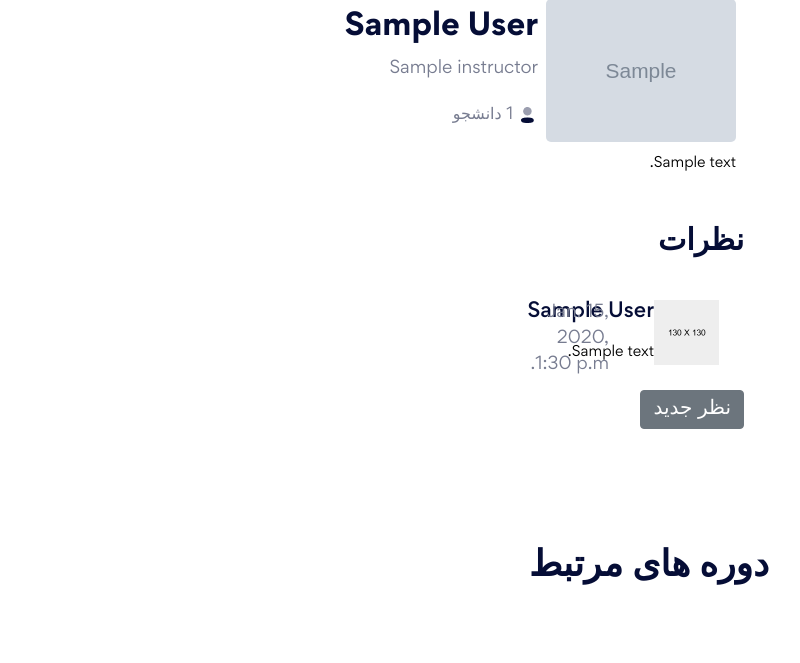
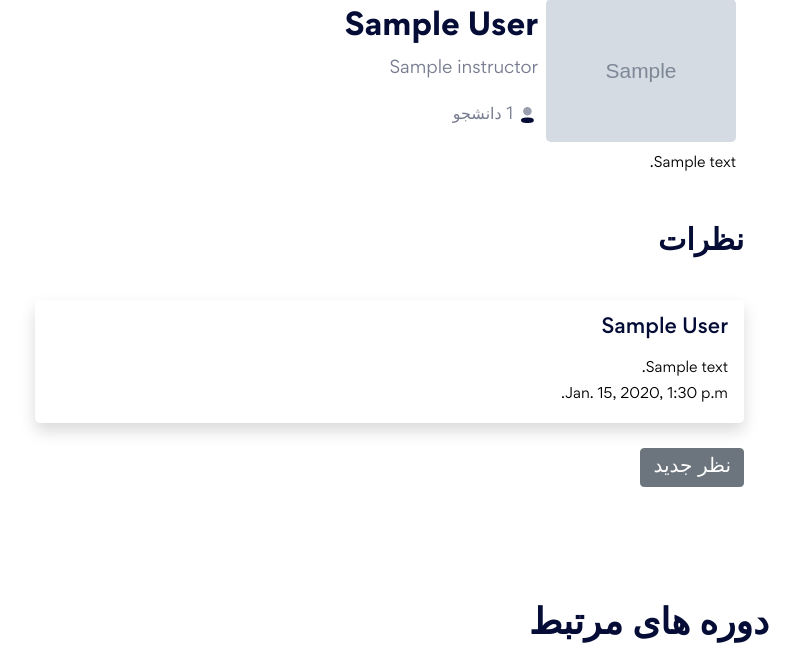
Before and after one commit to MahdiPeydai/LMS, a Django app: page /course/1 in a window 1280 px wide. Shown: the part 1177-1840 px from the top of the page, without its empty margins (429-1229 px from the left). Run offline with Django 4.2, Linux system fonts and the light colour scheme; a user stored in the database is signed in; tables that the repository leaves empty hold one stand-in row (values such as "Sample post"); grey boxes marked "Sample" are stand-in pictures; style sheets or scripts are compiled from the project's sources; some libraries are stand-ins or nearby versions.

Commit message:
review div modified in course_detail.html

```diff
--- a/templates/course/course_detail.html
+++ b/templates/course/course_detail.html
@@ -92,16 +92,13 @@
                             <div class="course-reviewer-item-wrapper">
                             {% if reviews %}
                                 {% for review in reviews %}
-                                <div class="course-reviewer-item d-flex mb-25">
-                                    <div class="course-review-ava">
-                                        <img src="{% static 'ephora/img/icon/c-details-avata-01.png' %}" alt="">
-                                    </div>
-                                    <div class="course-review-content p-relative">
+                                <div class="course-reviewer-item d-flex mb-25 p-3 rounded-3 shadow">
+                                    <div class="course-review-content">
                                         <h5 class="course-ava-title mb-15">{{ review.user.first_name }} {{ review.user.last_name }}</h5>
                                         <div>
                                             {{ review.message | safe }}
                                         </div>
-                                        <div class="c-reviewer-time">
+                                        <div class="">
                                             <span>{{ review.updated_at }}</span>
                                         </div>
                                     </div>
```
